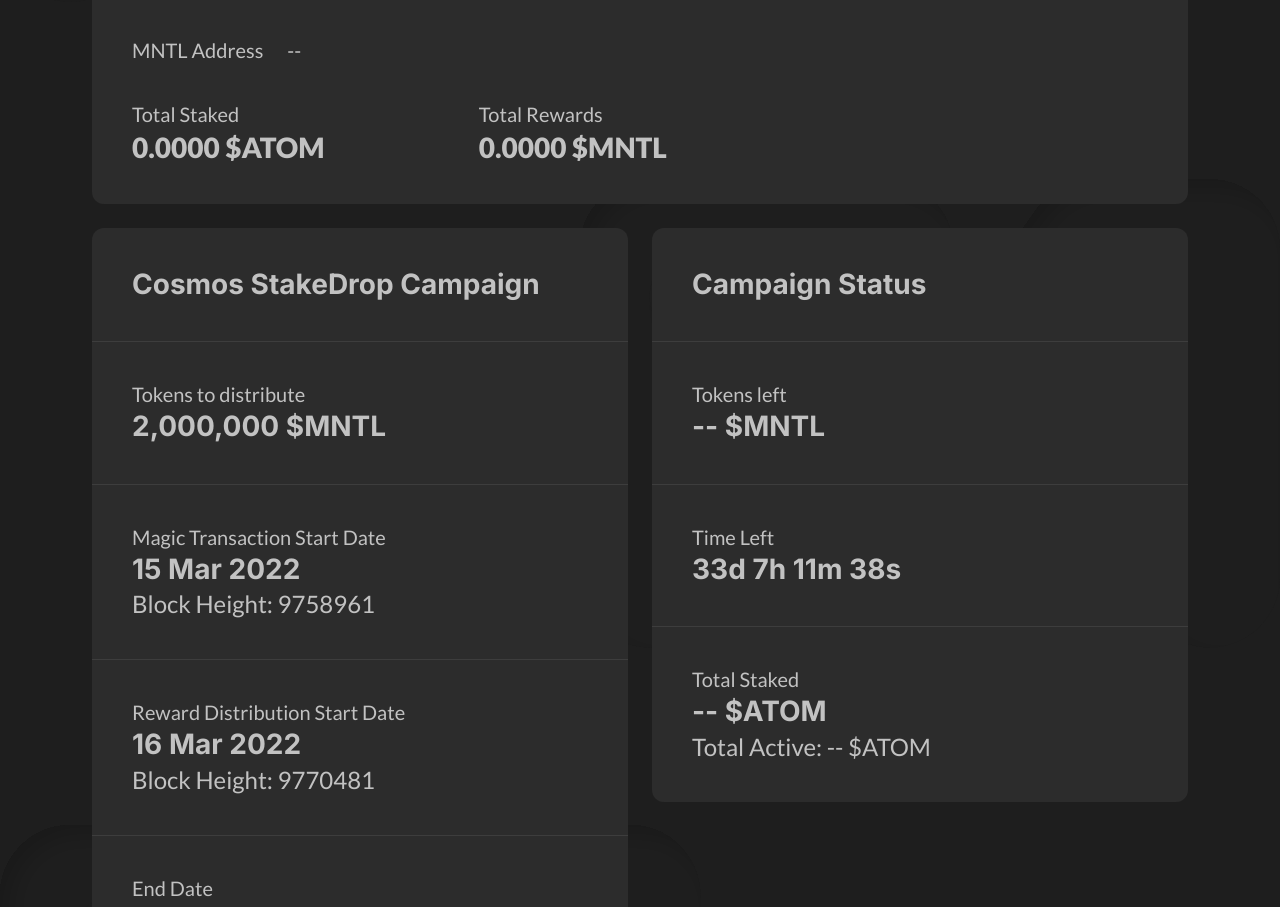
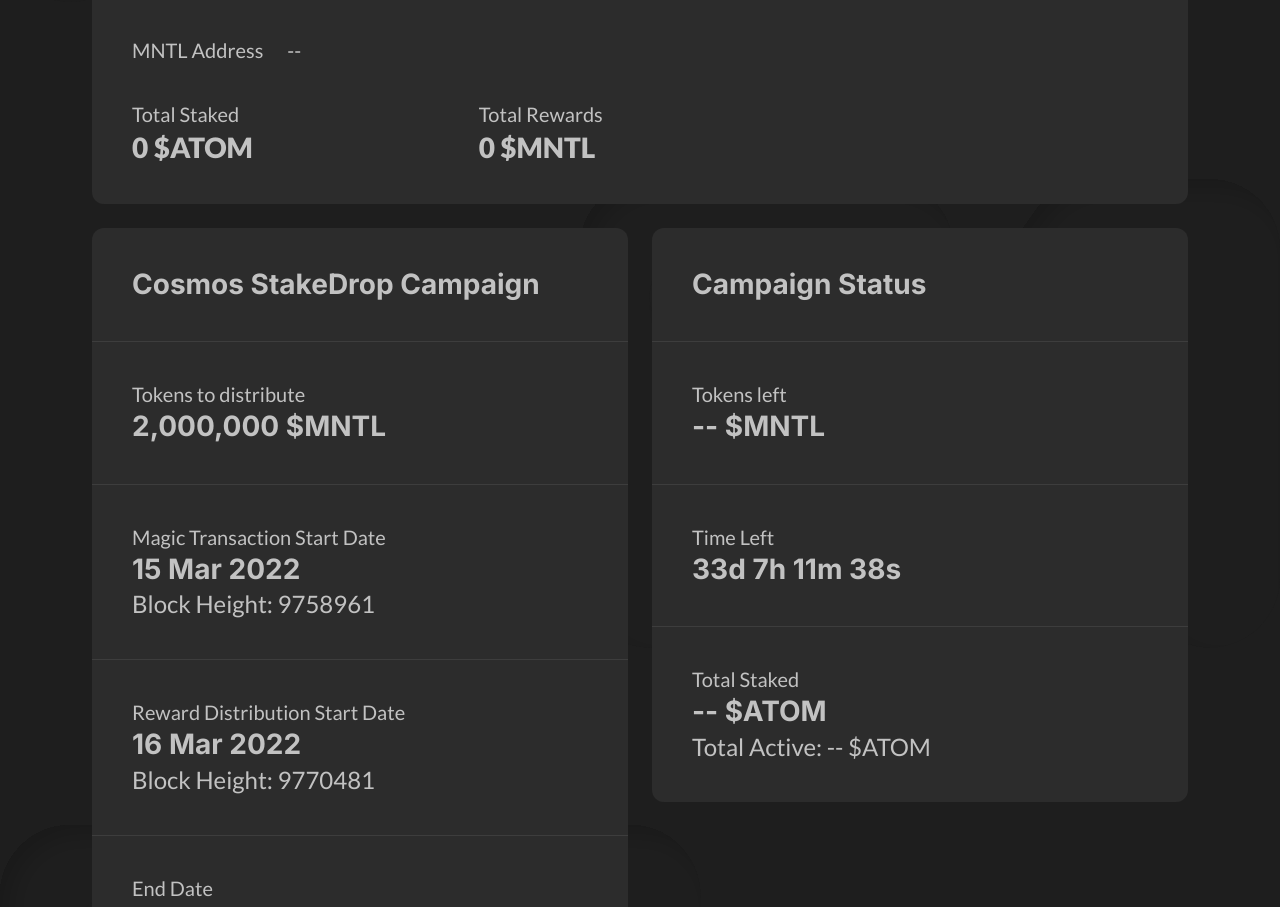
Before and after one commit to AssetMantle/website, a React (Create React App) app: page /stakedrop/cosmos in a window 1280 px wide. Shown: the part 824-1731 px from the top of the page. Built offline with nearby package versions, Linux system fonts and the light colour scheme; no server answers.

Commit message:
fixed comma separated values

```diff
--- a/src/pages/StakeDrop/CosmosCalculationPage.js
+++ b/src/pages/StakeDrop/CosmosCalculationPage.js
@@ -199,7 +199,7 @@ export default function CosmosCalculationPage() {
                   Total Staked
                 </p>
                 <h3 className="section_calculation__result_rewards_reward__value">
-                  {(TotalStakedN / 1000000).toFixed(4)} $ATOM
+                  {(TotalStakedN / 1000000).toLocaleString('en-US', {maximumFractionDigits:4})} $ATOM
                 </h3>
               </div>
               <div className="section_calculation__result_rewards_reward">
@@ -207,7 +207,7 @@ export default function CosmosCalculationPage() {
                   Total Rewards
                 </p>
                 <h3 className="section_calculation__result_rewards_reward__value">
-                  {(TotalRewardN / 1000000).toFixed(4)} $MNTL
+                  {(TotalRewardN / 1000000).toLocaleString('en-US', {maximumFractionDigits:4})} $MNTL
                 </h3>
               </div>
             </div>
@@ -273,7 +273,7 @@ export default function CosmosCalculationPage() {
                 </p>
                 <h3 className="section__overview_campaignStat__option_value">
                   {CampaignStat
-                    ? 2000000 - Number(CampaignStat.totalDistributed) / 1000000
+                    ? (2000000 - Number(CampaignStat.totalDistributed) / 1000000).toLocaleString('en-US', {maximumFractionDigits:4})
                     : "--"}
                   {` $MNTL`}
                 </h3>
@@ -293,14 +293,14 @@ export default function CosmosCalculationPage() {
                 <h3 className="section__overview_campaignStat__option_value">
                   {CampaignStat
                     ? (Number(CampaignStat.totalStakeDropAuditDelegation) /
-                      1000000).toFixed(4)
+                      1000000).toLocaleString('en-US', {maximumFractionDigits:4})
                     : "--"}
                   {` $ATOM`}
                 </h3>
                 <p className="section__overview_campaign__option_details">
                   {`Total Active: `}
                   {CampaignStat
-                    ? (Number(CampaignStat.worldGlobalDelegation) / 1000000).toFixed(4)
+                    ? (Number(CampaignStat.worldGlobalDelegation) / 1000000).toLocaleString('en-US', {maximumFractionDigits:4})
                     : "--"} $ATOM
                 </p>
               </div>
```
